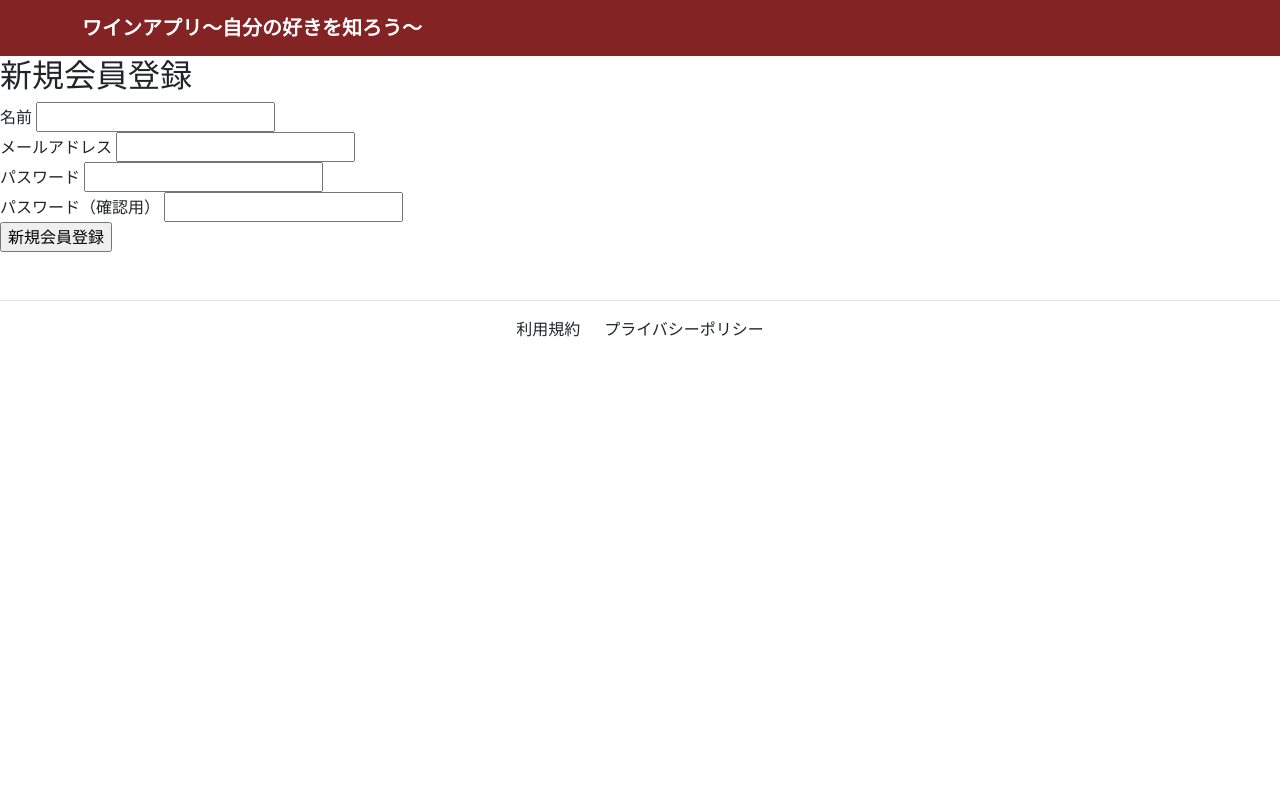
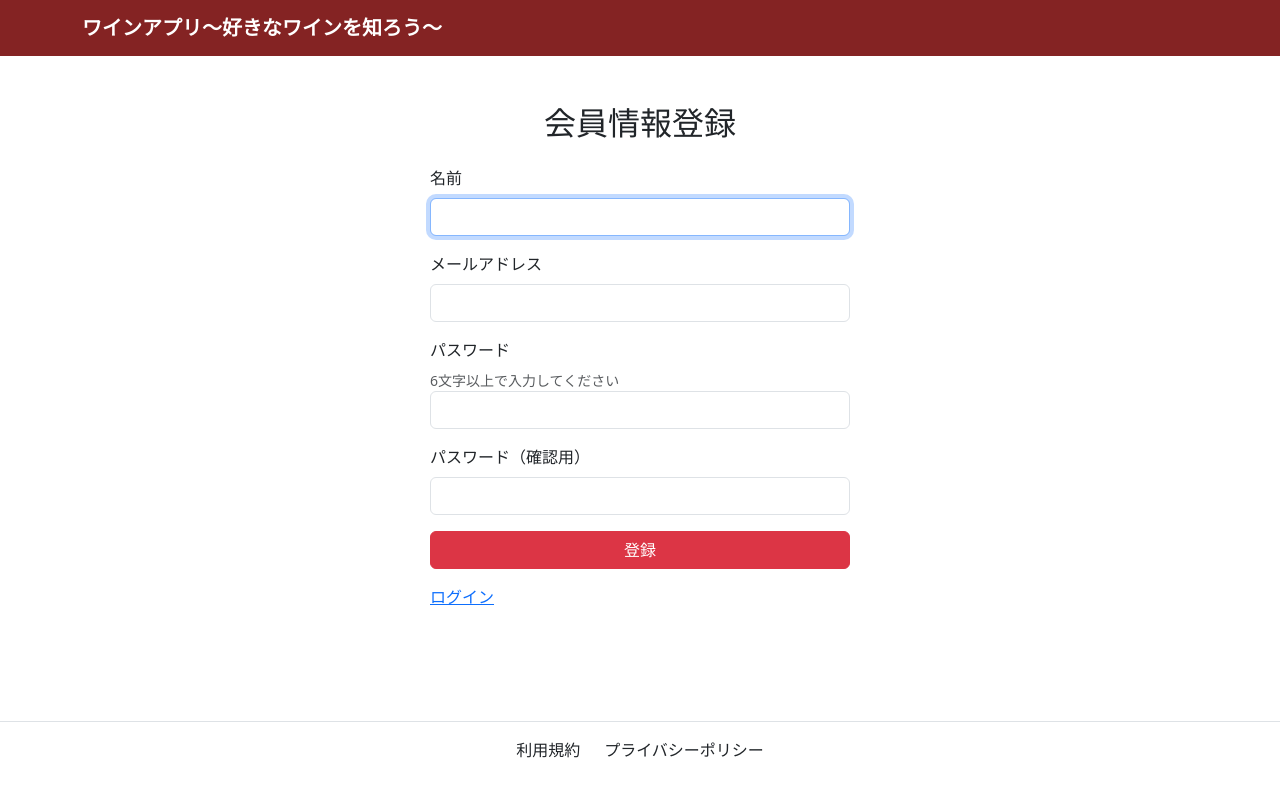
Before and after one commit to eeeeeeriko/graduate_step_v2, a Rails app: page /users/sign_up in a window 1280 px wide. Run offline with Rails 7, Linux system fonts and the light colour scheme; style sheets or scripts are compiled from the project's sources; some libraries are stand-ins or nearby versions.

Commit message:
style: 全画面共通のデザイン調整とトップページ背景画像追加 #67

```diff
--- a/app/assets/stylesheets/application.bootstrap.scss
+++ b/app/assets/stylesheets/application.bootstrap.scss
@@ -1,2 +1,19 @@
 @import 'bootstrap/scss/bootstrap';
 @import 'bootstrap-icons/font/bootstrap-icons';
+
+.btn-group > .field_with_errors {
+  display: contents;
+}
+
+.wine-rating-group > .btn,
+.wine-rating-group > .field_with_errors > .btn {
+  flex: 1 1 0;
+}
+
+/* エラー時も選択済みボタンを赤く表示する */
+.wine-rating-group .btn-check:checked + .btn,
+.wine-rating-group .field_with_errors:has(> .btn-check:checked) + .field_with_errors > .btn {
+  color: #fff;
+  background-color: #dc3545;
+  border-color: #dc3545;
+}
--- /dev/null
+++ b/app/views/users/registrations/new.html.erb
@@ -0,0 +1,38 @@
+<div class="container py-5">
+  <div class="mx-auto" style="max-width: 420px;">
+    <h2 class="text-center mb-4"><%= t("registrations.new.title") %></h2>
+
+    <%= form_for(resource, as: resource_name, url: registration_path(resource_name)) do |f| %>
+      <%= render "users/shared/error_messages", resource: resource %>
+
+      <div class="mb-3">
+        <%= f.label :name, class: "form-label" %>
+        <%= f.text_field :name, autofocus: true, class: "form-control" %>
+      </div>
+
+      <div class="mb-3">
+        <%= f.label :email, class: "form-label" %>
+        <%= f.email_field :email, autocomplete: "email", class: "form-control" %>
+      </div>
+
+      <div class="mb-3">
+        <%= f.label :password, class: "form-label" %>
+        <% if @minimum_password_length %>
+          <small class="text-muted d-block"><%= t("registrations.new.password_minimum", count: @minimum_password_length) %></small>
+        <% end %>
+        <%= f.password_field :password, autocomplete: "new-password", class: "form-control" %>
+      </div>
+
+      <div class="mb-3">
+        <%= f.label :password_confirmation, class: "form-label" %>
+        <%= f.password_field :password_confirmation, autocomplete: "new-password", class: "form-control" %>
+      </div>
+
+      <div class="mb-3">
+        <%= f.submit t("common.save"), class: "btn btn-danger w-100" %>
+      </div>
+    <% end %>
+
+    <%= render "users/shared/links" %>
+  </div>
+</div>
--- a/config/locales/views/ja.yml
+++ b/config/locales/views/ja.yml
@@ -1,9 +1,16 @@
 ja:
+  sessions:
+    new:
+      title: "好きなワインを知ろう"
+  registrations:
+    new:
+      title: "会員情報登録"
+      password_minimum: "%{count}文字以上で入力してください"
   time:
     formats:
       short: "%Y/%m/%d"
   common:
-    app_name: "ワインアプリ〜自分の好きを知ろう〜"
+    app_name: "ワインアプリ〜好きなワインを知ろう〜"
     account_edit: "会員情報変更"
     login: "ログイン"
     logout: "ログアウト"
```
Also changed, not shown: app/views/home/index.html.erb (+12 -5 lines), app/views/users/sessions/new.html.erb (added, +30 -0 lines), app/views/wine_records/_form.html.erb (+9 -9 lines), 1 other file.
